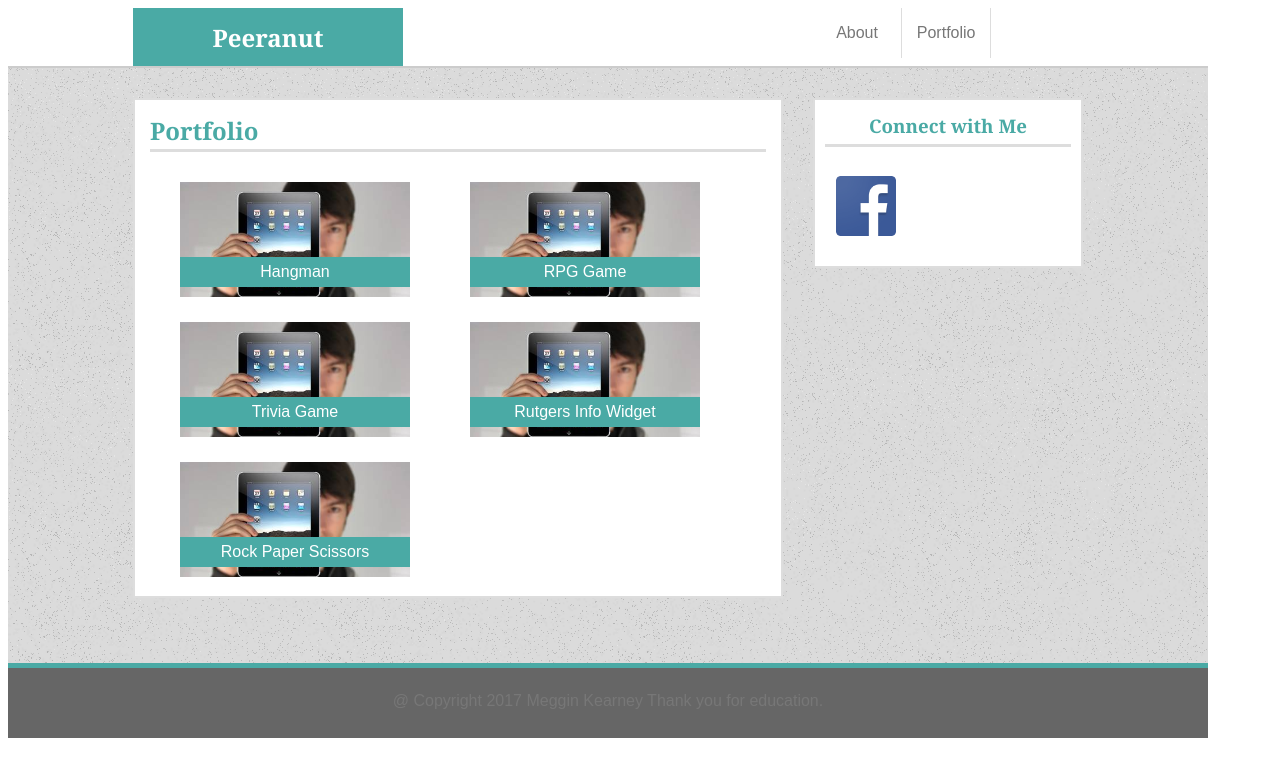
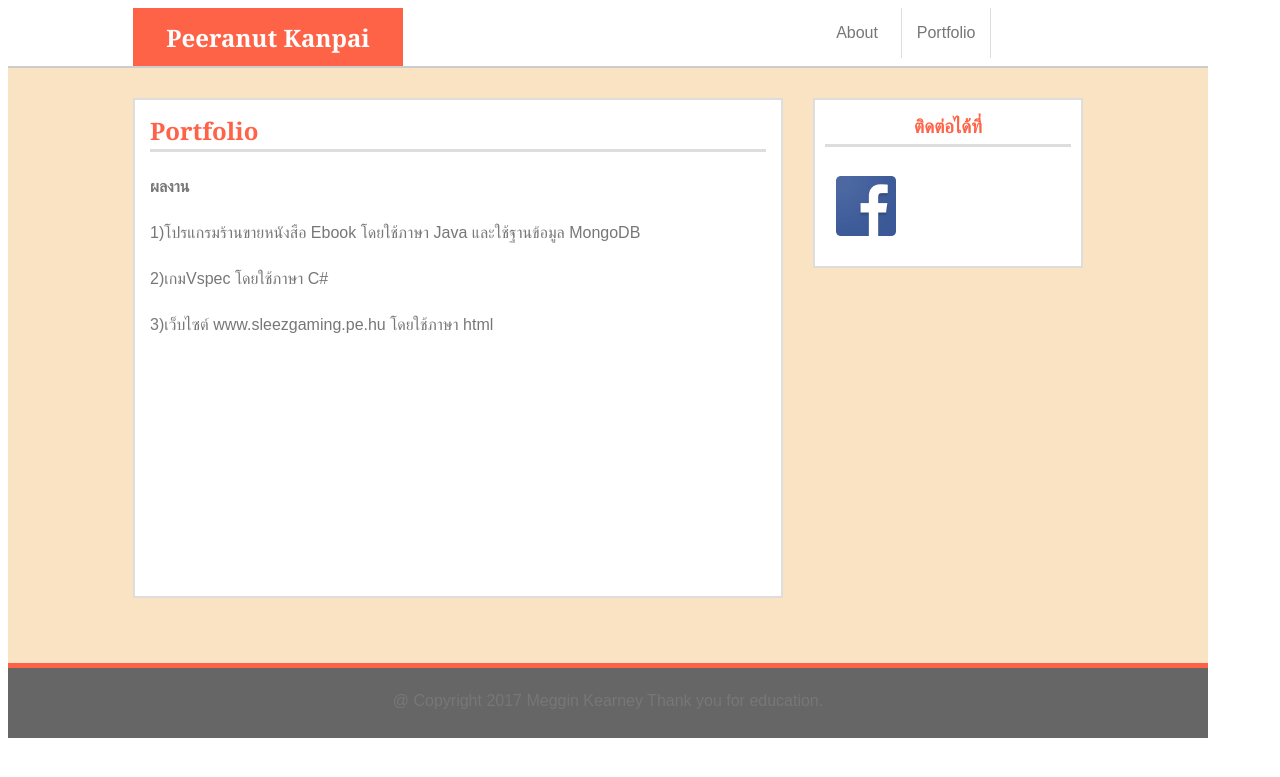
Before and after one commit to bookploy1928/59160378Portfolio, a PHP site: page /portfolio.html in a window 1280 px wide. Shown: the top 777 px of the page. Run offline with PHP 8.4, Linux system fonts and the light colour scheme.

Commit message:
Add files via upload

```diff
--- a/assets/css/style.css
+++ b/assets/css/style.css
@@ -15,7 +15,7 @@ body {
 
 header	{
 	float: left;
-	background-color: #4aaaa5;
+	background-color: tomato;
 	border-bottom: none;
 	color: #ffffff;
 	height: 100%;
@@ -32,7 +32,7 @@ header	{
 
 h2,
 h3	{
-	color: #4aaaa5;
+	color: tomato;
 	border-bottom:	3px solid #dddddd;
 	font-family: 'Georgia', Times, Times New Roman, serif;
 	margin-top: 1px;
@@ -70,7 +70,7 @@ a {
 
 /* Nav links turn teal on hover. */
 a:hover {
-  color: #4aaaa5;
+  color: tomato;
 }
 
 .icon {
@@ -136,10 +136,10 @@ footer {
 	clear: both;
 	overflow: auto;
 	margin: 0 auto;
-	background-image: url("../images/background.png");
+	background-image: url("../images/eggbg.jpg");
 	height: 600px;
 	width: 100%;
-	border-bottom: 5px solid #4aaaa5;
+	border-bottom: 5px solid tomato;
 }
 
 .box {
@@ -171,13 +171,13 @@ footer {
 	top: -50px;
 	width: 100%;
 	height: 30px;
-	background-color: #4aaaa5;
+	background-color: tomato;
 	color: #ffffff;
 	text-align: center;
 }
 
 .button {
-	background-color: #4aaaa5;
+	background-color: tomato;
 	color: #ffffff;
 	width: 100px;
 	height: 40px;
--- a/portfolio.html
+++ b/portfolio.html
@@ -14,7 +14,7 @@
 <body>
 
 	<div class="header-container">
-		<header>Peeranut</header>
+		<header style="background-color: tomato">Peeranut Kanpai</header>
 
 		<nav>
 			<ul>
@@ -26,22 +26,22 @@
 
 	<div class="main-container">
 		<section id="project-portfolio">
-			<h2>Portfolio</h2>
+			<h2 style="color:tomato;">Portfolio</h2>
+			<!-- Using single placeholder image for now. -->
+			<p><b>ผลงาน </b></p>
+			<p>1)โปรแกรมร้านขายหนังสือ Ebook โดยใช้ภาษา Java และใช้ฐานข้อมูล MongoDB </p>
+			<p>2)เกมVspec โดยใช้ภาษา C# </p>
+			<p>3)เว็บไซต์ www.sleezgaming.pe.hu โดยใช้ภาษา html </p>
 
-			<!-- Using single placeholder image for now. -->
-			<ul class="project">
-				<li class="box"><div><img class="project" src="assets/images/placeholder-1.jpg" alt="Project 1"><span class="project-title">Hangman</span></div></li>
-				<li class="box"><div><img class="project" src="assets/images/placeholder-1.jpg" alt="Project 1"><span class="project-title">RPG Game</span></div></li>
-				<li class="box"><div><img class="project" src="assets/images/placeholder-1.jpg" alt="Project 1"><span class="project-title">Trivia Game</span></div></li>
-				<li class="box"><div><img class="project" src="assets/images/placeholder-1.jpg" alt="Project 1"><span class="project-title">Rutgers Info Widget</span></div></li>
-				<li class="box"><div><img class="project" src="assets/images/placeholder-1.jpg" alt="Project 1"><span class="project-title">Rock Paper Scissors</span></div></li>
-			</ul>
+
+
+
     	</section>
 
     	<section id="social-links">
-    		<h3>Connect with Me</h3>
+			<h3 style="color:tomato;">ติดต่อได้ที่</h3>
 			<ul>
-        		<li><a href="https://facebook.com"><img class="icon" src="assets/images/facebook.png" alt="GitHub Profile"></a></li>
+        		<li><a href="https://www.facebook.com/peeranut.kanpai"><img class="icon" src="assets/images/facebook.png" alt="GitHub Profile"></a></li>
       		</ul>
     	</section>
 	</div>
```
Also changed, not shown: index.html (+13 -20 lines), assets/images/eggbg.jpg (added).
